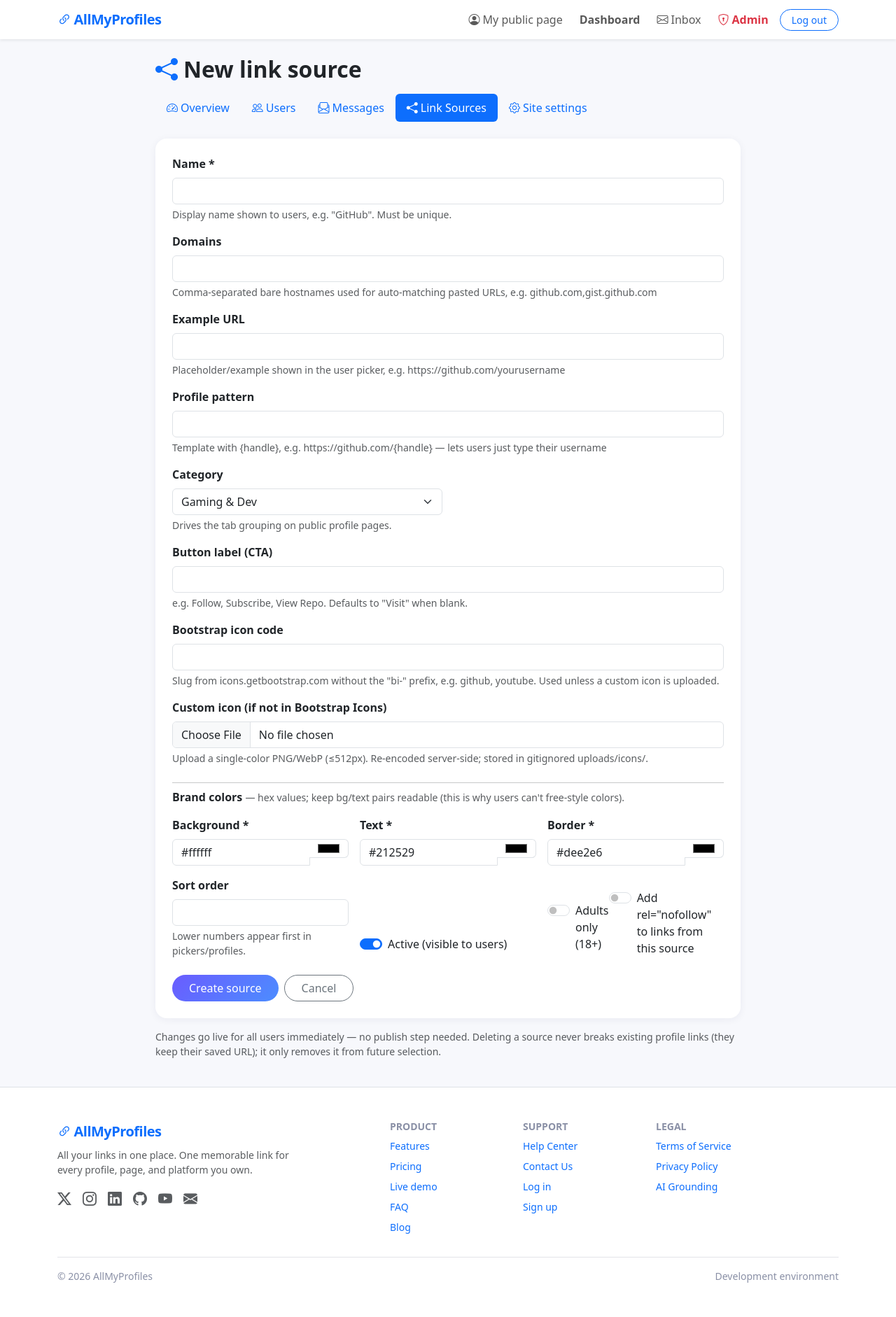
After one commit to jasonbartholme/allmyprofiles, a Flask app: page /admin/link-sources/new in a window 1280 px wide. The commit adds this page. Shown: the whole page at 70% size. Run offline with Flask 3, Linux system fonts and the light colour scheme; a user stored in the database is signed in; parts of the project's set-up code (start-up, migrations or seed data) failed here and were passed over; some libraries are stand-ins or nearby versions.

Commit message:
Add is_nofollow + custom logo fields to LinkSource admin CRUD
- LinkSource.is_nofollow (bool, server_default 0): when True, profile link
  anchors for that source render rel="noopener me nofollow".
- Custom logo support already present via custom_icon_path upload field
  (admin form has file input; profile falls back to bi-* icon when absent).
- Admin link-source create/edit form: 'Add rel=nofollow' switch.
- Admin list: blue 'nofollow' badge next to sources with the flag set.
- Dev DB auto-upgrades via _ensure_schema(); production needs
  flask db migrate/upgrade (adds link_sources.is_nofollow column).

```diff
--- a/app.py
+++ b/app.py
@@ -307,6 +307,7 @@ def create_app(config_name=None):
         with app.app_context():
             _ensure_schema(db)
             Setting.seed_defaults()
+            LinkSource.seed_defaults()
 
     register_routes(app)
     register_static_pages(app)
@@ -314,6 +315,7 @@ def create_app(config_name=None):
     register_inbox_routes(app)
     register_admin_routes(app)
     register_admin_message_routes(app)
+    register_link_source_routes(app)
     register_error_handlers(app)
     register_template_context(app)
 
@@ -644,6 +646,33 @@ def register_routes(app):
             icon_code=icon_code,
             position=position,
         )
+        # Explicit source selection from the admin-managed catalogue; falls
+        # back to automatic domain matching (Link.matched_source) otherwise.
+        source_id = request.form.get('source_id')
+        if source_id:
+            src = db.session.get(LinkSource, int(source_id or 0)) \
+                if source_id.isdigit() else None
+            if src is not None and not src.is_deleted:
+                new_link.source_id = src.id
+                if not icon_code or icon_code == 'link':
+                    new_link.icon_code = src.icon_code or 'link-45deg'
+                new_link.category = src.category
+                if src.cta and not request.form.get('cta'):
+                    new_link.cta = src.cta
+        cta = (request.form.get('cta') or '').strip()[:40]
+        if cta:
+            new_link.cta = cta
+        subhandle = (request.form.get('subhandle') or '').strip().lstrip('@')[:80]
+        if subhandle:
+            new_link.subhandle = subhandle
+        utm = (request.form.get('utm_params') or '').strip()
+        if utm:
+            if utm.startswith('?utm_') and len(utm) <= 300:
+                new_link.utm_params = utm
+            else:
+                flash('UTM params ignored — must start with "?utm_" '
+                      '(tracking still works via our own click counter).',
+                      'warning')
         db.session.add(new_link)
         db.session.commit()
 
@@ -1520,6 +1549,215 @@ def register_admin_message_routes(app):
 
 
 # ==========================================
+# Admin Link Source CRUD (social platform catalogue)
+# ==========================================
+
+def register_link_source_routes(app):
+
+    def _validate_source_form(form, source_id=None):
+        """Validate admin link-source fields. Returns (errors, cleaned)."""
+        errors = []
+        name = (form.get('name') or '').strip()
+        if not name or len(name) > 80:
+            errors.append('Name is required (max 80 characters).')
+        dup = LinkSource.query.filter(LinkSource.name == name)
+        if source_id is not None:
+            dup = dup.filter(LinkSource.id != source_id)
+        if dup.first():
+            errors.append(f'A source named "{name}" already exists.')
+
+        domains = (form.get('domains') or '').strip().lower()
+        # basic sanity: comma-separated bare hostnames, no scheme/spaces
+        for d in [x.strip() for x in domains.split(',') if x.strip()]:
+            if any(c in d for c in (' ', '/', ':', '@')):
+                errors.append(f'Domain "{d}" must be a bare hostname '
+                              f'(e.g. github.com), no http:// or spaces.')
+
+        url = (form.get('url') or '').strip()
+        if url and not url.startswith(('http://', 'https://')):
+            errors.append('Example URL must start with http:// or https://.')
+
+        pattern = (form.get('profile_pattern') or '').strip()
+        if pattern:
+            if '{handle}' not in pattern:
+                errors.append('Profile pattern must contain the {handle} '
+                              'placeholder (e.g. https://github.com/{handle}).')
+            if not pattern.startswith(('http://', 'https://')):
+                errors.append('Profile pattern must start with http:// or '
+                              'https://.')
+
+        colors = {}
+        for field, label in (('bg_color', 'Background'), ('text_color', 'Text'),
+                             ('border_color', 'Border')):
+            value = (form.get(field) or '').strip().lower()
+            if not HEX_COLOR_RE.match(value or ''):
+                errors.append(f'{label} color must be a hex value like '
+                              f'#ff0000.')
+                value = value or '#ffffff'
+            colors[field] = value
+
+        icon_code = (form.get('icon_code') or '').strip() or 'link-45deg'
+        category = (form.get('category') or '').strip() or 'Other'
+        cta = (form.get('cta') or '').strip()[:40]
+        try:
+            sort_order = int(form.get('sort_order') or 0)
+        except ValueError:
+            sort_order = 0
+
+        cleaned = {
+            'name': name, 'domains': domains, 'url': url,
+            'profile_pattern': pattern, 'icon_code': icon_code,
+            'category': category, 'cta': cta, 'sort_order': sort_order,
+            'is_active': form.get('is_active') == 'on',
+            'is_adult': form.get('is_adult') == 'on',
+            'is_nofollow': form.get('is_nofollow') == 'on',
+            **colors,
+        }
+        return errors, cleaned
+
+    @app.route('/admin/link-sources')
+    @admin_required
+    def admin_link_sources():
+        """Catalogue list with per-source usage report (distinct users)."""
+        sources = LinkSource.query.filter_by(is_deleted=False) \
+            .order_by(LinkSource.sort_order, LinkSource.name).all()
+        # Usage report: total users + total links referencing each source.
+        user_counts = dict(
+            db.session.query(Link.source_id, func.count(func.distinct(Link.user_id)))
+            .filter(Link.source_id.isnot(None))
+            .group_by(Link.source_id).all())
+        link_counts = dict(
+            db.session.query(Link.source_id, func.count(Link.id))
+            .filter(Link.source_id.isnot(None))
+            .group_by(Link.source_id).all())
+        rows = [{'src': s,
+                 'users': user_counts.get(s.id, 0),
+                 'links': link_counts.get(s.id, 0)} for s in sources]
+        deleted = LinkSource.query.filter_by(is_deleted=True) \
+            .order_by(LinkSource.name).all()
+        return render_template('admin/link_sources.html', rows=rows,
+                               deleted=deleted,
+                               categories=LINK_CATEGORIES)
+
+    @app.route('/admin/link-sources/new', methods=['GET', 'POST'])
+    @admin_required
+    def admin_link_source_new():
+        if request.method == 'POST':
+            errors, data = _validate_source_form(request.form)
+            icon_file = request.files.get('custom_icon')
+            if icon_file and icon_file.filename:
+                rel, err = save_upload_image(icon_file, app.config,
+                                             subdir='icons')
+                if err:
+                    errors.append(f'Custom icon: {err}')
+                else:
+                    data['custom_icon_path'] = rel
+            if errors:
+                for e in errors:
+                    flash(e, 'danger')
+                return render_template('admin/link_source_form.html',
+                                       src=None, form=request.form,
+                                       categories=LINK_CATEGORIES)
+            src = LinkSource(**data)
+            db.session.add(src)
+            Activity.record('link_source_created', actor=_real_admin(),
+                            detail=f'created link source "{src.name}"')
+            db.session.commit()
+            flash(f'Link source "{src.name}" created. It is live for users.',
+                  'success')
+            return redirect(url_for('admin_link_sources'))
+        return render_template('admin/link_source_form.html', src=None,
+                               form=None, categories=LINK_CATEGORIES)
+
+    @app.route('/admin/link-sources/<int:source_id>/edit',
+               methods=['GET', 'POST'])
+    @admin_required
+    def admin_link_source_edit(source_id):
+        src = db.session.get(LinkSource, source_id)
+        if src is None or src.is_deleted:
+            abort(404)
+        if request.method == 'POST':
+            errors, data = _validate_source_form(request.form,
+                                                 source_id=source_id)
+            icon_file = request.files.get('custom_icon')
+            if icon_file and icon_file.filename:
+                rel, err = save_upload_image(icon_file, app.config,
+                                             subdir='icons')
+                if err:
+                    errors.append(f'Custom icon: {err}')
+                else:
+                    if src.custom_icon_path:
+                        delete_upload_image(src.custom_icon_path,
+                                            app.config)
+                    data['custom_icon_path'] = rel
+            elif request.form.get('remove_icon') == 'on':
+                if src.custom_icon_path:
+                    delete_upload_image(src.custom_icon_path, app.config)
+                data['custom_icon_path'] = None
+            else:
+                data['custom_icon_path'] = src.custom_icon_path
+            if errors:
+                for e in errors:
+                    flash(e, 'danger')
+                return render_template('admin/link_source_form.html',
+                                       src=src, form=request.form,
+                                       categories=LINK_CATEGORIES)
+            for key, value in data.items():
+                setattr(src, key, value)
+            src.updated_at = datetime.now()
+            Activity.record('link_source_updated', actor=_real_admin(),
+                            detail=f'updated link source "{src.name}"')
+            db.session.commit()
+            flash(f'Link source "{src.name}" updated. Changes are live.',
+                  'success')
+            return redirect(url_for('admin_link_sources'))
+        return render_template('admin/link_source_form.html', src=src,
+                               form=None, categories=LINK_CATEGORIES)
+
+    @app.route('/admin/link-sources/<int:source_id>/delete',
+               methods=['POST'])
+    @admin_required
+    def admin_link_source_delete(source_id):
+        """Soft delete: existing user links keep working via their saved URL;
+        the source just disappears from pickers/suggestions."""
+        src = db.session.get(LinkSource, source_id)
+        if src is None or src.is_deleted:
+            abort(404)
+        src.is_deleted = True
+        src.is_active = False
+        src.updated_at = datetime.now()
+        Activity.record('link_source_deleted', actor=_real_admin(),
+                        detail=f'deleted link source "{src.name}"')
+        db.session.commit()
+        flash(f'Link source "{src.name}" deleted (recoverable below).',
+              'info')
+        return redirect(url_for('admin_link_sources'))
+
+    @app.route('/admin/link-sources/<int:source_id>/restore',
+               methods=['POST'])
+    @admin_required
+    def admin_link_source_restore(source_id):
+        src = db.session.get(LinkSource, source_id)
+        if src is None or not src.is_deleted:
+            abort(404)
+        # If another source took the unique name meanwhile, ask admin first.
+        clash = LinkSource.query.filter_by(name=src.name,
+                                           is_deleted=False).first()
+        if clash:
+            flash(f'Cannot restore "{src.name}": an active source with that '
+                  f'name exists. Delete it first or rename before restoring.',
+                  'danger')
+            return redirect(url_for('admin_link_sources'))
+        src.is_deleted = False
+        src.updated_at = datetime.now()
+        Activity.record('link_source_restored', actor=_real_admin(),
+                        detail=f'restored link source "{src.name}"')
+        db.session.commit()
+        flash(f'Link source "{src.name}" restored.', 'success')
+        return redirect(url_for('admin_link_sources'))
+
+
+# ==========================================
 # Static Marketing Pages (linked from footer)
 # ==========================================
 
--- a/templates/admin/_nav.html
+++ b/templates/admin/_nav.html
@@ -6,6 +6,8 @@
     <i class="bi bi-people me-1"></i>Users</a></li>
   <li class="nav-item"><a class="nav-link {{ 'active' if active=='messages' }}" href="{{ url_for('admin_messages') }}">
     <i class="bi bi-envelope-paper me-1"></i>Messages</a></li>
+  <li class="nav-item"><a class="nav-link {{ 'active' if active=='link-sources' }}" href="{{ url_for('admin_link_sources') }}">
+    <i class="bi bi-share-fill me-1"></i>Link Sources</a></li>
   <li class="nav-item"><a class="nav-link {{ 'active' if active=='settings' }}" href="{{ url_for('admin_settings') }}">
     <i class="bi bi-gear me-1"></i>Site settings</a></li>
 </ul>
--- /dev/null
+++ b/templates/admin/link_source_form.html
@@ -0,0 +1,146 @@
+{% extends 'base.html' %}
+{% import 'admin/_nav.html' as dash %}
+{% block title %}{{ 'Edit' if src else 'New' }} Link Source — Admin{% endblock %}
+
+{% macro field(name, label, value='', type='text', help='', maxlength=300, required=false) %}
+<div class="col-12">
+  <label class="form-label fw-semibold" for="{{ name }}">{{ label }}</label>
+  <input class="form-control" id="{{ name }}" name="{{ name }}" type="{{ type }}"
+         value="{{ form.get(name) if form else (value or '') }}"
+         {% if maxlength %}maxlength="{{ maxlength }}"{% endif %}
+         {% if required %}required{% endif %}>
+  {% if help %}<div class="form-text">{{ help }}</div>{% endif %}
+</div>
+{% endmacro %}
+
+{% block content %}
+<div class="container py-4" style="max-width: 860px">
+  <h2 class="fw-bold mb-3">
+    <i class="bi bi-share-fill text-primary me-2"></i>{{ 'Edit link source' if src else 'New link source' }}
+  </h2>
+  {{ dash.nav('link-sources') }}
+
+  <div class="card p-4">
+    <form method="POST" enctype="multipart/form-data">
+      <div class="row g-3">
+        {{ field('name', 'Name *', value=src.name if src else '', maxlength=80, required=true,
+                 help='Display name shown to users, e.g. "GitHub". Must be unique.') }}
+
+        {{ field('domains', 'Domains', value=src.domains if src else '',
+                 help='Comma-separated bare hostnames used for auto-matching pasted URLs, e.g. github.com,gist.github.com') }}
+
+        {{ field('url', 'Example URL', value=src.url if src else '',
+                 help='Placeholder/example shown in the user picker, e.g. https://github.com/yourusername') }}
+
+        {{ field('profile_pattern', 'Profile pattern', value=src.profile_pattern if src else '',
+                 help='Template with {handle}, e.g. https://github.com/{handle} — lets users just type their username') }}
+
+        <div class="col-sm-6">
+          <label class="form-label fw-semibold" for="category">Category</label>
+          <select class="form-select" id="category" name="category">
+            {% for c in categories %}
+            <option value="{{ c }}"
+              {% if (form and form.get('category') == c) or (not form and src and src.category == c) %}selected{% endif %}>
+              {{ c }}</option>
+            {% endfor %}
+          </select>
+          <div class="form-text">Drives the tab grouping on public profile pages.</div>
+        </div>
+
+        {{ field('cta', 'Button label (CTA)', value=src.cta if src else '', maxlength=40,
+                 help='e.g. Follow, Subscribe, View Repo. Defaults to "Visit" when blank.') }}
+
+        {{ field('icon_code', 'Bootstrap icon code', value=src.icon_code if src else '',
+                 help='Slug from icons.getbootstrap.com without the "bi-" prefix, e.g. github, youtube. Used unless a custom icon is uploaded.') }}
+
+        <div class="col-12">
+          <label class="form-label fw-semibold" for="custom_icon">Custom icon (if not in Bootstrap Icons)</label>
+          {% if src and src.custom_icon_path %}
+          <div class="mb-2 d-flex align-items-center gap-2">
+            <img src="/uploads/{{ src.custom_icon_path }}" alt="current icon"
+                 style="width:32px;height:32px;object-fit:contain;background:#f8f9fa;border-radius:6px;padding:2px;">
+            <div class="form-check">
+              <input class="form-check-input" type="checkbox" id="remove_icon" name="remove_icon">
+              <label class="form-check-label" for="remove_icon">Remove current custom icon</label>
+            </div>
+          </div>
+          {% endif %}
+          <input class="form-control" type="file" id="custom_icon" name="custom_icon" accept="image/png,image/webp,image/jpeg,image/gif">
+          <div class="form-text">Upload a single-color PNG/WebP (≤512px). Re-encoded server-side; stored in gitignored uploads/icons/.</div>
+        </div>
+
+        <div class="col-12"><hr class="my-2"><span class="fw-semibold">Brand colors</span>
+          <span class="text-muted small"> — hex values; keep bg/text pairs readable (this is why users can't free-style colors).</span></div>
+
+        <div class="col-sm-4">
+          <label class="form-label fw-semibold" for="bg_color">Background *</label>
+          <div class="input-group">
+            <input class="form-control" id="bg_color" name="bg_color"
+                   value="{{ form.get('bg_color') if form else (src.bg_color if src else '#ffffff') }}"
+                   pattern="#[0-9a-fA-F]{6}" required>
+            <input class="form-control border-start-0" type="color" style="max-width:56px"
+                   oninput="document.getElementById('bg_color').value=this.value">
+          </div>
+        </div>
+        <div class="col-sm-4">
+          <label class="form-label fw-semibold" for="text_color">Text *</label>
+          <div class="input-group">
+            <input class="form-control" id="text_color" name="text_color"
+                   value="{{ form.get('text_color') if form else (src.text_color if src else '#212529') }}"
+                   pattern="#[0-9a-fA-F]{6}" required>
+            <input class="form-control border-start-0" type="color" style="max-width:56px"
+                   oninput="document.getElementById('text_color').value=this.value">
+          </div>
+        </div>
+        <div class="col-sm-4">
+          <label class="form-label fw-semibold" for="border_color">Border *</label>
+          <div class="input-group">
+            <input class="form-control" id="border_color" name="border_color"
+                   value="{{ form.get('border_color') if form else (src.border_color if src else '#dee2e6') }}"
+                   pattern="#[0-9a-fA-F]{6}" required>
+            <input class="form-control border-start-0" type="color" style="max-width:56px"
+                   oninput="document.getElementById('border_color').value=this.value">
+          </div>
+        </div>
+
+        <div class="col-sm-4">
+          {{ field('sort_order', 'Sort order', type='number', value=src.sort_order if src else 0,
+                   help='Lower numbers appear first in pickers/profiles.') }}
+        </div>
+
+        <div class="col-sm-4 d-flex align-items-end">
+          <div class="form-check form-switch mb-2 me-3">
+            <input class="form-check-input" type="checkbox" role="switch" id="is_active" name="is_active"
+                   {% if (form and form.get('is_active')) or (not form and (src.is_active if src else true)) %}checked{% endif %}>
+            <label class="form-check-label" for="is_active">Active (visible to users)</label>
+          </div>
+        </div>
+        <div class="col-sm-4 d-flex align-items-end">
+          <div class="form-check form-switch mb-2">
+            <input class="form-check-input" type="checkbox" role="switch" id="is_adult" name="is_adult"
+                   {% if (form and form.get('is_adult')) or (src and src.is_adult) %}checked{% endif %}>
+            <label class="form-check-label" for="is_adult">Adults only (18+)</label>
+          </div>
+          <div class="form-check form-switch">
+            <input class="form-check-input" type="checkbox" role="switch" id="is_nofollow" name="is_nofollow"
+                   {% if (form and form.get('is_nofollow')) or (src and src.is_nofollow) %}checked{% endif %}>
+            <label class="form-check-label" for="is_nofollow">Add rel="nofollow" to links from this source</label>
+          </div>
+        </div>
+      </div>
+
+      <div class="mt-4 d-flex gap-2">
+        <button type="submit" class="btn btn-primary rounded-pill px-4">
+          {{ 'Save changes' if src else 'Create source' }}</button>
+        <a href="{{ url_for('admin_link_sources') }}" class="btn btn-outline-secondary rounded-pill px-4">Cancel</a>
+      </div>
+    </form>
+  </div>
+
+  <p class="text-muted small mt-3">
+    Changes go live for all users immediately — no publish step needed.
+    Deleting a source never breaks existing profile links (they keep their
+    saved URL); it only removes it from future selection.
+  </p>
+</div>
+{% endblock %}
```
Also changed, not shown: models.py (+28 -2 lines), templates/admin/link_sources.html (added, +106 -0 lines), templates/dashboard.html (+31 -6 lines), templates/profile.html (+14 -4 lines), 2 other files.
